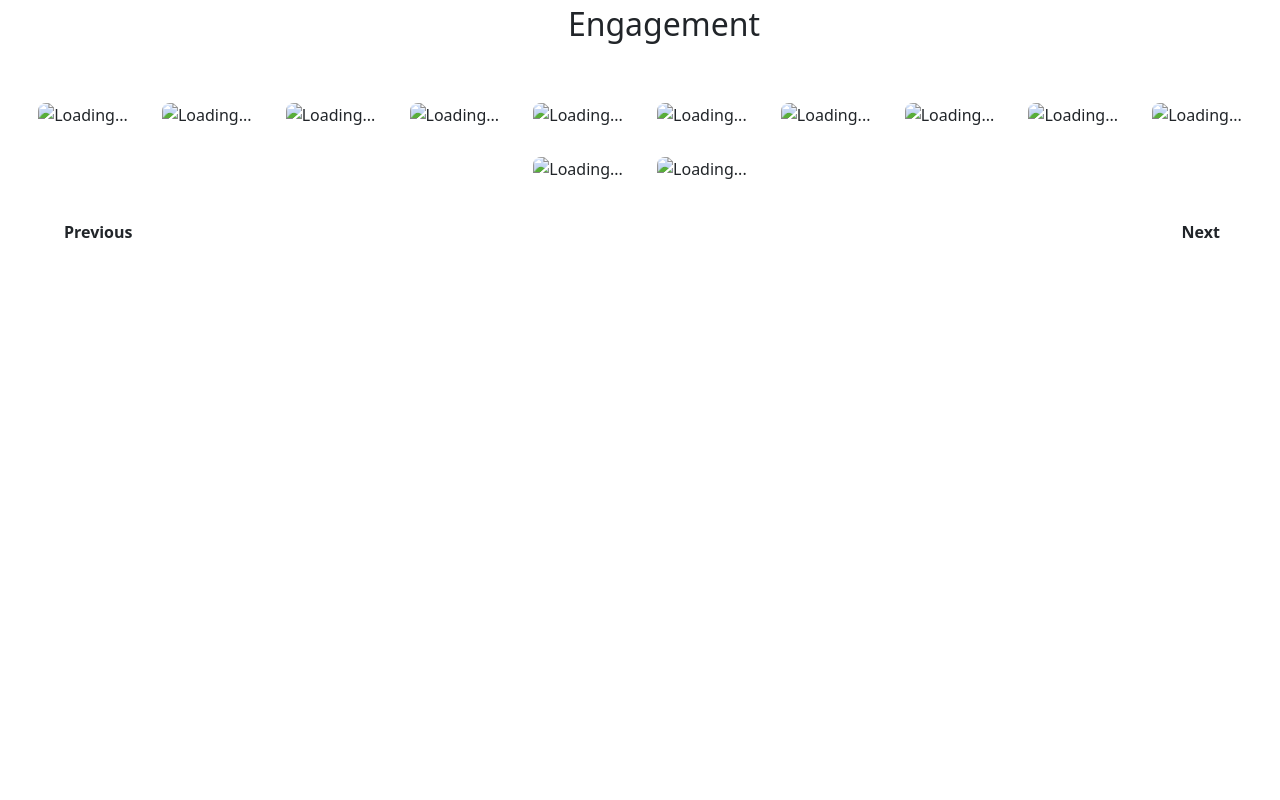
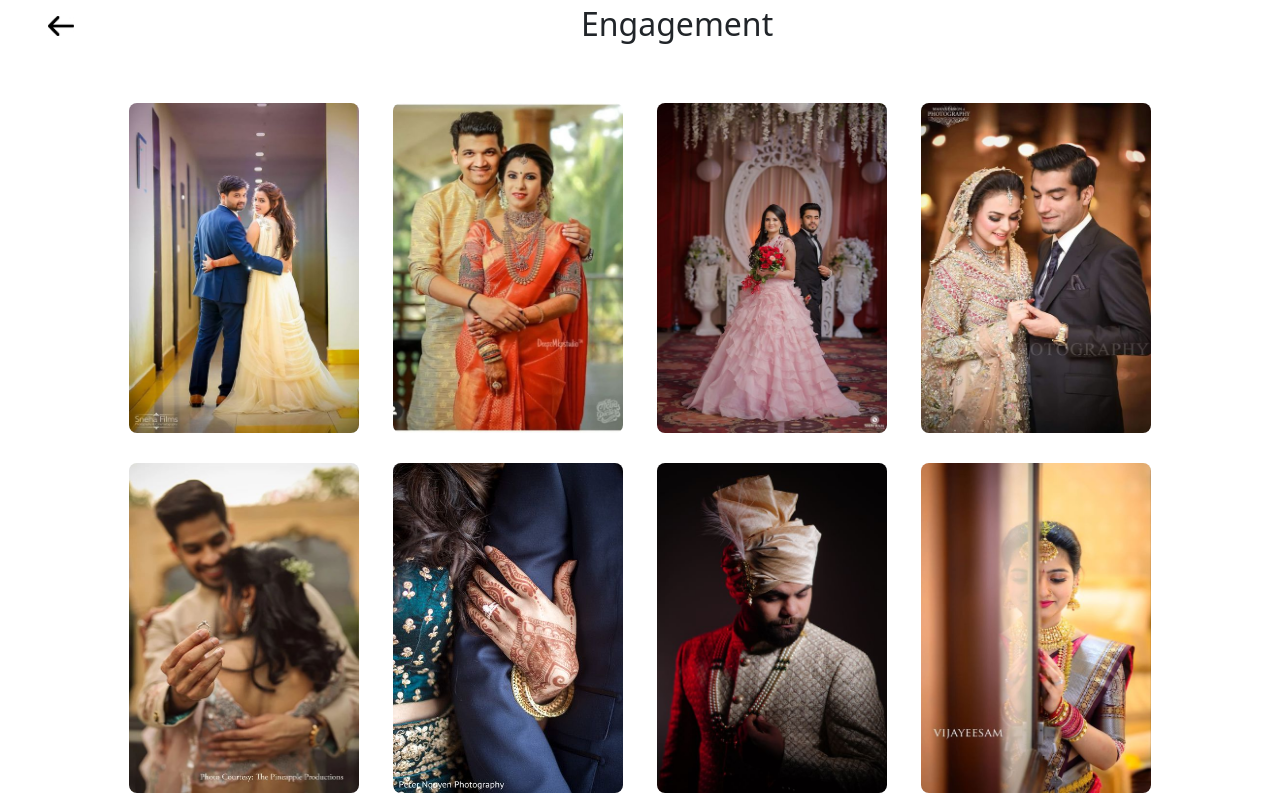
Before and after one commit to AmruthaAkhila0730/Vishnu_Studios, a plain HTML site: page Engagement.html in a window 1280 px wide. Shown: the top 800 px of the page. Drawn offline with nearby package versions, Linux system fonts and the light colour scheme; the site is published under a folder, as on GitHub Pages, so addresses that start at the root find nothing.

Commit message:
Update Engagement.html

```diff
--- a/Engagement.html
+++ b/Engagement.html
@@ -5,7 +5,7 @@
     <meta charset="UTF-8">
     <meta name="viewport" content="width=device-width, initial-scale=1.0">
     <title>Vishnu's Gallery</title>
-    <link rel="icon" href="/Images/MAIN LOGO.png" type="image/x-icon">
+    <link rel="icon" href="Images/MAIN LOGO.png" type="image/x-icon">
     <link href="https://cdn.jsdelivr.net/npm/bootstrap@5.3.2/dist/css/bootstrap.min.css" rel="stylesheet"
         integrity="sha384-T3c6CoIi6uLrA9TneNEoa7RxnatzjcDSCmG1MXxSR1GAsXEV/Dwwykc2MPK8M2HN" crossorigin="anonymous">
     <script src="https://cdn.jsdelivr.net/npm/bootstrap@5.3.2/dist/js/bootstrap.bundle.min.js"
@@ -17,44 +17,44 @@
 
 <body>
     <div id="fullpics">
-        <img src="/Images/engage1.jpg" alt="Loading" id="Fpic">
+        <img src="Images/engage1.jpg" alt="Loading" id="Fpic">
         <span onclick="closeimg();">X</span>
     </div>
 
     <div class="ms-5">
         <a class="text-decoration-none text-dark" href="Gallery.html">
-            <img src="/Images/Back arrow.jpg" alt="" height="20px" class="float-start mt-3" title="Back to Albums"></a>
+            <img src="Images/Back arrow.jpg" alt="" height="20px" class="float-start mt-3" title="Back to Albums"></a>
         <a href="Engagement.html" class="text-decoration-none text-dark">
             <p class="text-center fs-2">Engagement</p>
         </a>
     </div>
     <br>
     <div class="text-center mx-auto" id="smallpics">
-        <img src="/Images/engage1.jpg" alt="Loading..." class="rounded-3 opimg" onclick="openimgE1();">
-        <img src="/Images/engage2.jpg" alt="Loading..." class="rounded-3 opimg" onclick="openimgE2();">
-        <img src="/Images/engage3.jpg" alt="Loading..." class="rounded-3 opimg" onclick="openimgE3();">
-        <img src="/Images/engage4.jpg" alt="Loading..." class="rounded-3 opimg" onclick="openimgE4();">
-        <img src="/Images/engage5.jpg" alt="Loading..." class="rounded-3 opimg" onclick="openimgE5();">
-        <img src="/Images/engage6.jpg" alt="Loading..." class="rounded-3 opimg" onclick="openimgE6();">
-        <img src="/Images/engage7.jpg" alt="Loading..." class="rounded-3 opimg" onclick="openimgE7();">
-        <img src="/Images/engage8.jpg" alt="Loading..." class="rounded-3 opimg" onclick="openimgE8();">
-        <img src="/Images/engage9.jpg" alt="Loading..." class="rounded-3 opimg" onclick="openimgE9();">
-        <img src="/Images/engage10.jpg" alt="Loading..." class="rounded-3 opimg" onclick="openimgE10();">
-        <img src="/Images/engage11.jpg" alt="Loading..." class="rounded-3 opimg" onclick="openimgE11();">
-        <img src="/Images/engage12.jpg" alt="Loading..." class="rounded-3 opimg" onclick="openimgE12();">
+        <img src="Images/engage1.jpg" alt="Loading..." class="rounded-3 opimg" onclick="openimgE1();">
+        <img src="Images/engage2.jpg" alt="Loading..." class="rounded-3 opimg" onclick="openimgE2();">
+        <img src="Images/engage3.jpg" alt="Loading..." class="rounded-3 opimg" onclick="openimgE3();">
+        <img src="Images/engage4.jpg" alt="Loading..." class="rounded-3 opimg" onclick="openimgE4();">
+        <img src="Images/engage5.jpg" alt="Loading..." class="rounded-3 opimg" onclick="openimgE5();">
+        <img src="Images/engage6.jpg" alt="Loading..." class="rounded-3 opimg" onclick="openimgE6();">
+        <img src="Images/engage7.jpg" alt="Loading..." class="rounded-3 opimg" onclick="openimgE7();">
+        <img src="Images/engage8.jpg" alt="Loading..." class="rounded-3 opimg" onclick="openimgE8();">
+        <img src="Images/engage9.jpg" alt="Loading..." class="rounded-3 opimg" onclick="openimgE9();">
+        <img src="Images/engage10.jpg" alt="Loading..." class="rounded-3 opimg" onclick="openimgE10();">
+        <img src="Images/engage11.jpg" alt="Loading..." class="rounded-3 opimg" onclick="openimgE11();">
+        <img src="Images/engage12.jpg" alt="Loading..." class="rounded-3 opimg" onclick="openimgE12();">
     </div><br>
     <div class="d-flex justify-content-between">
 
         <div class="text-end ms-5">
             <a href="Marriage.html" class="text-dark text-decoration-none fw-bold">
-                <img src="/Images/Previous arrows.jpg" alt="" height="20px" class="me-3">Previous
+                <img src="Images/Previous arrows.jpg" alt="" height="20px" class="me-3">Previous
             </a>
         </div>
 
 
         <div class="text-end me-5">
             <a href="Birthday.html" class="text-dark text-decoration-none fw-bold">Next
-                <img src="/Images/Next arrow.jpg" alt="" height="20px" class="ms-2">
+                <img src="Images/Next arrow.jpg" alt="" height="20px" class="ms-2">
             </a>
         </div>
 
```
